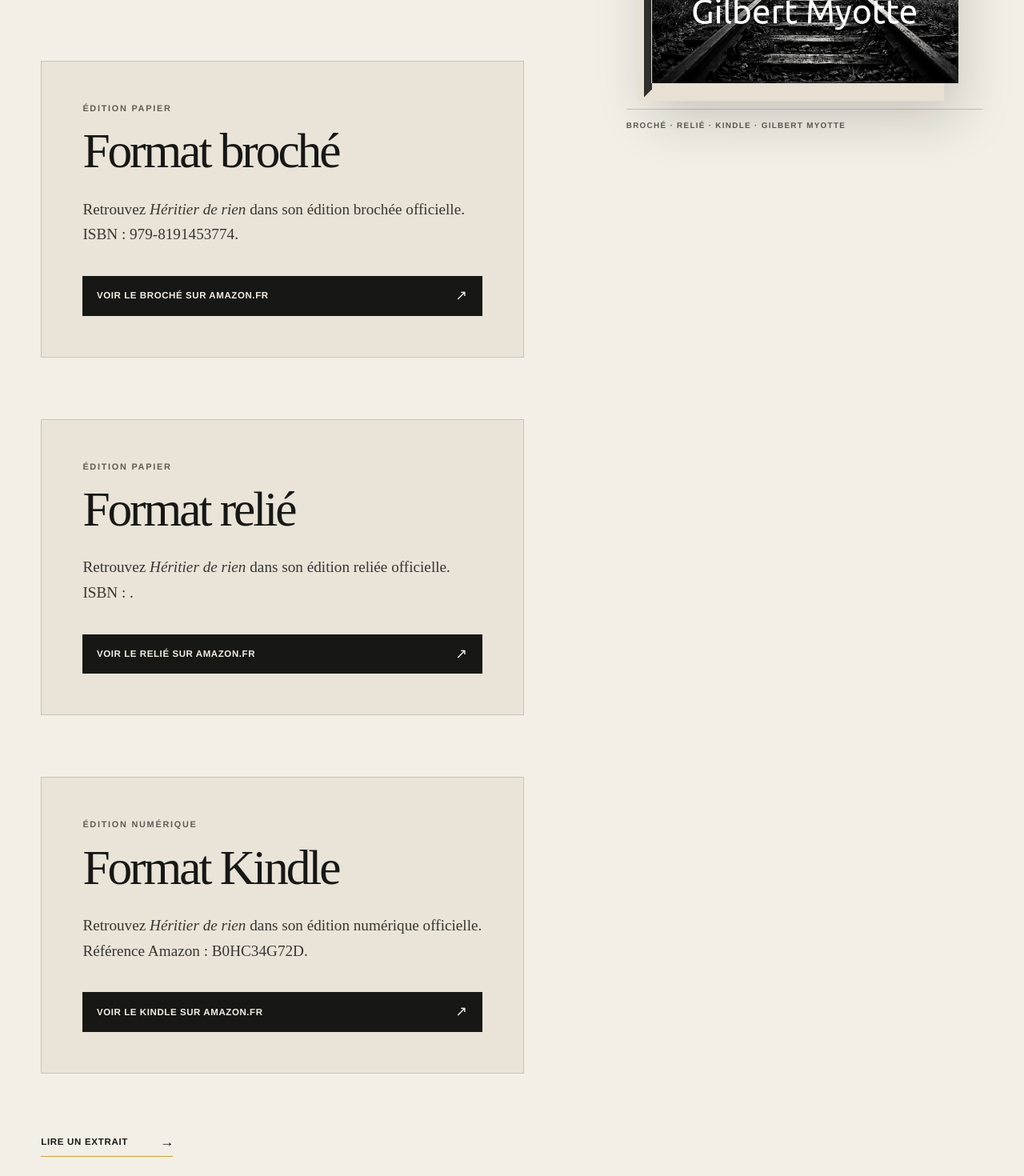
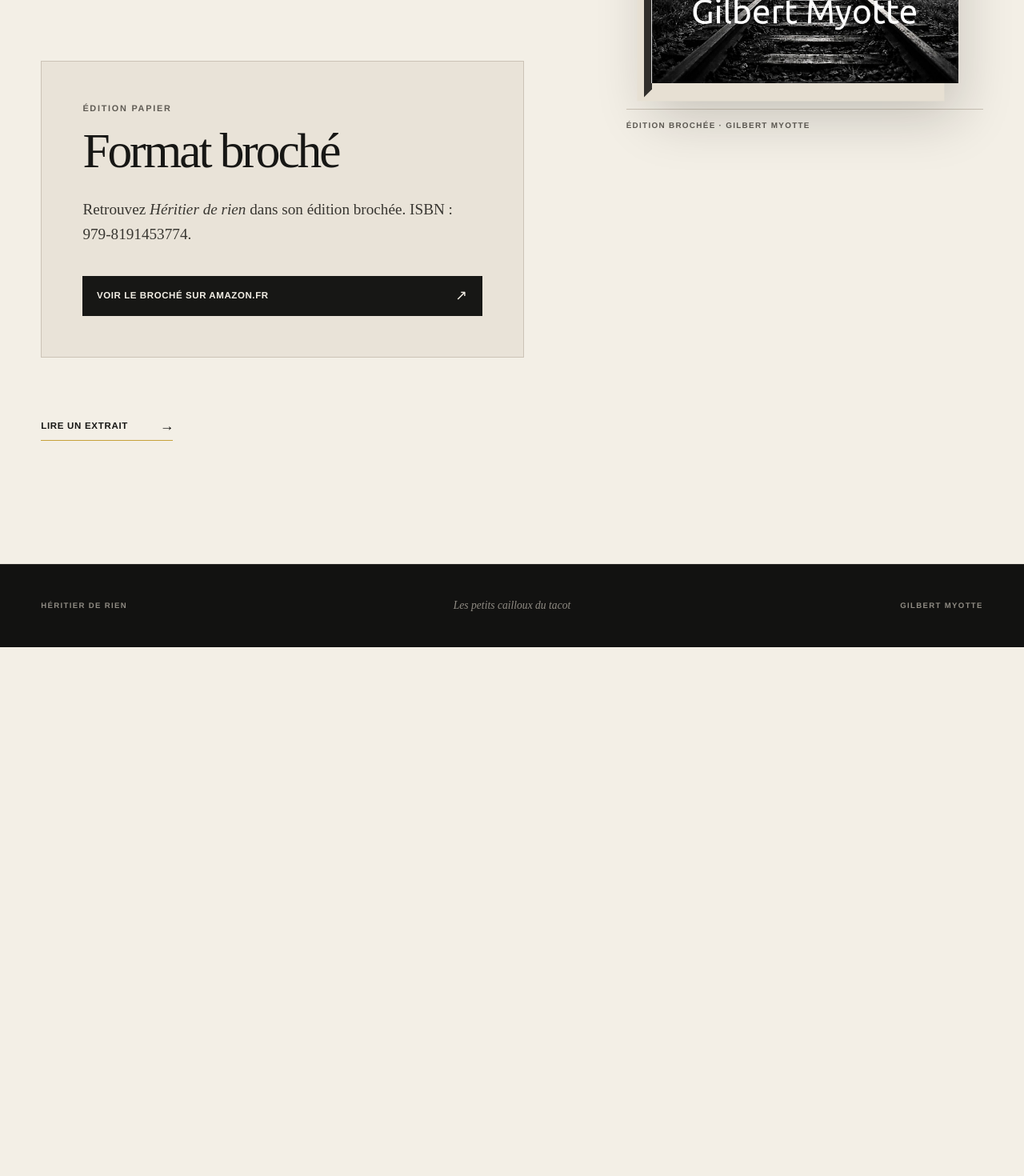
Before and after one commit to thbdmtt/heritier-de-rien, a Next.js app: page /acheter in a window 1280 px wide. Shown: the part 704-2174 px from the top of the page at 80% size. After the commit the page ends 1513 px from the top, so only its background shows below. Built offline with nearby package versions, Linux system fonts and the light colour scheme.

Commit message:
Update page.tsx

```diff
--- a/app/acheter/page.tsx
+++ b/app/acheter/page.tsx
@@ -2,12 +2,8 @@
 import type { Metadata } from "next";
 import Link from "next/link";
 import {
-  AMAZON_HARDCOVER_URL,
-  AMAZON_KINDLE_ASIN,
-  AMAZON_KINDLE_URL,
   AMAZON_PAPERBACK_URL,
   AUTHOR_NAME,
-  HARDCOVER_ISBN,
   PAPERBACK_ISBN,
   authorEntity,
   bookEntity,
@@ -21,9 +17,10 @@ import {
 import { LinkArrow } from "../link-arrow";
 import { SiteFooter, SiteHeader } from "../site-chrome";
 
-const title = "Acheter Héritier de rien — Broché, relié et Kindle";
+const title = "Acheter Héritier de rien — Édition brochée";
+
 const description =
-  "Achetez Héritier de rien, Les petits cailloux du tacot, de Gilbert Myotte. Le livre est disponible en broché, relié et Kindle sur Amazon.fr.";
+  "Achetez Héritier de rien, Les petits cailloux du tacot, de Gilbert Myotte. L’édition brochée est disponible sur Amazon.fr.";
 
 export const metadata: Metadata = {
   title: { absolute: title },
@@ -97,29 +94,35 @@ export default function BuyPage() {
             </nav>
 
             <p className="eyebrow">
-              Disponible maintenant · Broché · Relié · Kindle
+              Disponible maintenant · Broché
             </p>
 
             <h1>Acheter Héritier de rien</h1>
 
-            <p className="detail-subtitle">Les petits cailloux du tacot</p>
+            <p className="detail-subtitle">
+              Les petits cailloux du tacot
+            </p>
 
             <p className="detail-lead">
               Le récit autobiographique de Gilbert Myotte est disponible en
-              trois éditions sur Amazon.fr.
+              édition brochée sur Amazon.fr.
             </p>
 
             <section
               className="purchase-card"
               aria-labelledby="paperback-title"
             >
-              <p className="eyebrow">Édition papier</p>
+              <p className="eyebrow">
+                Édition papier
+              </p>
 
-              <h2 id="paperback-title">Format broché</h2>
+              <h2 id="paperback-title">
+                Format broché
+              </h2>
 
               <p>
-                Retrouvez <i>Héritier de rien</i> dans son édition brochée
-                officielle. ISBN&nbsp;: {PAPERBACK_ISBN}.
+                Retrouvez <i>Héritier de rien</i> dans son édition brochée.
+                ISBN&nbsp;: {PAPERBACK_ISBN}.
               </p>
 
               <a
@@ -133,51 +136,6 @@ export default function BuyPage() {
               </a>
             </section>
 
-            <section
-              className="purchase-card"
-              aria-labelledby="hardcover-title"
-            >
-              <p className="eyebrow">Édition papier</p>
-
-              <h2 id="hardcover-title">Format relié</h2>
-
-              <p>
-                Retrouvez <i>Héritier de rien</i> dans son édition reliée
-                officielle. ISBN&nbsp;: {HARDCOVER_ISBN}.
-              </p>
-
-              <a
-                className="amazon-link"
-                href={AMAZON_HARDCOVER_URL}
-                target="_blank"
-                rel="noopener noreferrer"
-              >
-                Voir le relié sur Amazon.fr
-                <LinkArrow direction="up-right" />
-              </a>
-            </section>
-
-            <section className="purchase-card" aria-labelledby="kindle-title">
-              <p className="eyebrow">Édition numérique</p>
-
-              <h2 id="kindle-title">Format Kindle</h2>
-
-              <p>
-                Retrouvez <i>Héritier de rien</i> dans son édition numérique
-                officielle. Référence Amazon&nbsp;: {AMAZON_KINDLE_ASIN}.
-              </p>
-
-              <a
-                className="amazon-link"
-                href={AMAZON_KINDLE_URL}
-                target="_blank"
-                rel="noopener noreferrer"
-              >
-                Voir le Kindle sur Amazon.fr
-                <LinkArrow direction="up-right" />
-              </a>
-            </section>
-
             <Link className="detail-cta" href="/extrait/">
               Lire un extrait <LinkArrow />
             </Link>
@@ -185,7 +143,10 @@ export default function BuyPage() {
 
           <figure className="detail-visual">
             <div className="book-object">
-              <span className="book-edge" aria-hidden="true" />
+              <span
+                className="book-edge"
+                aria-hidden="true"
+              />
 
               <img
                 src="/images/heritier-de-rien-couverture.jpg"
@@ -197,7 +158,7 @@ export default function BuyPage() {
             </div>
 
             <figcaption>
-              Broché · Relié · Kindle · Gilbert Myotte
+              Édition brochée · Gilbert Myotte
             </figcaption>
           </figure>
         </article>
```
